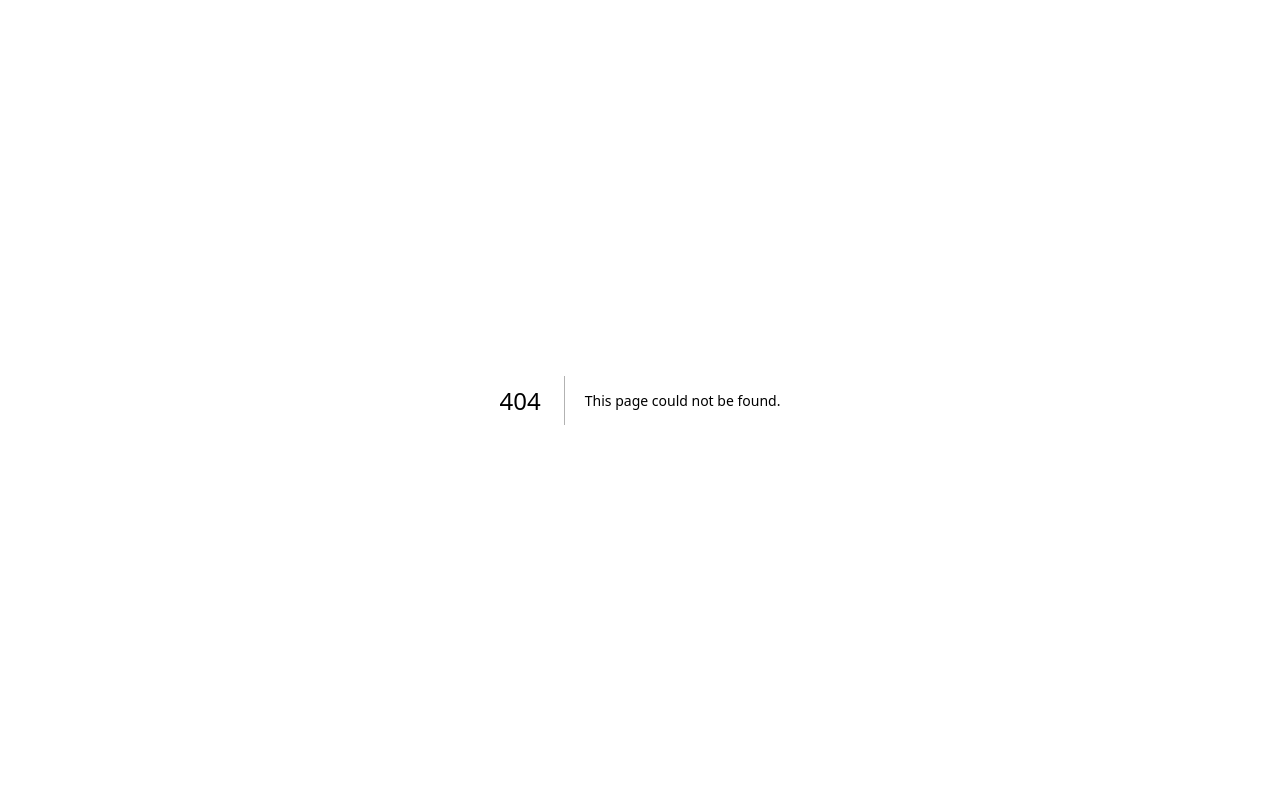
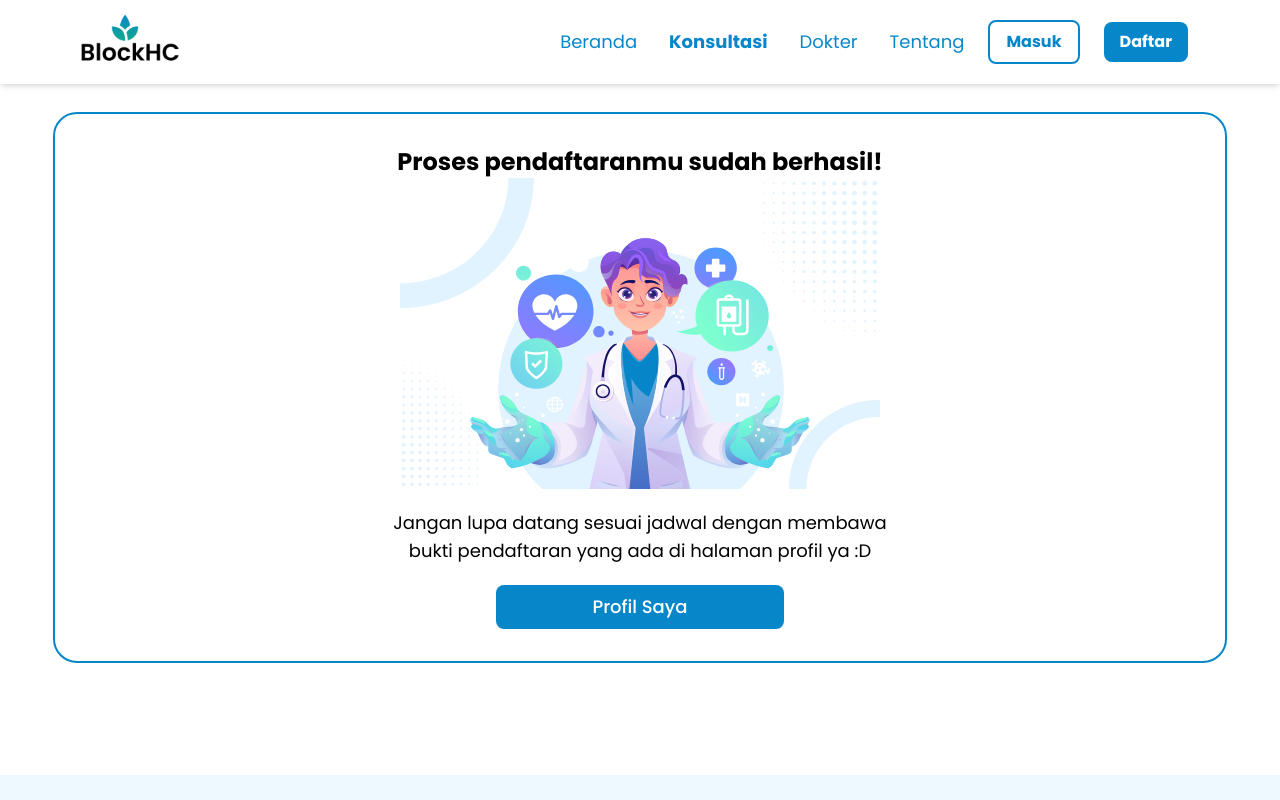
Before and after one commit to ranimp/blockhc, a Next.js app: page /konsultasi/success in a window 1280 px wide. Before the commit this address had no page. Shown: the top 800 px of the page. Built offline with nearby package versions, Linux system fonts and the light colour scheme.

Commit message:
success page dn

```diff
--- /dev/null
+++ b/pages/konsultasi/success.tsx
@@ -0,0 +1,36 @@
+import { Fragment } from 'react';
+import Head from 'next/head';
+import Navbar from './../../components/navbar/index';
+import Footer from './../../components/footer/index';
+import Link from 'next/link';
+import Button from './../../components/button/index';
+import Image from 'next/image';
+
+const Success = () => {
+  return (
+    <Fragment>
+      <Head>
+        <title>Blockchain Health Care</title>
+      </Head>
+      <nav>
+        <Navbar konsultasi = {true} />
+      </nav>
+      <main className="my-28">
+        <div className="flex flex-col items-center justify-center w-11/12 bg-white mx-auto py-8 border-2 border-medium-blue rounded-3xl">
+          <h1 className="font-bold text-lg lg:text-2xl text-center">Proses pendaftaranmu sudah berhasil! </h1>
+          <Image src="/images/success.svg" alt='success' width={480} height={100}/>
+          <p className="text-xs lg:text-lg text-center mt-5 px-2">Jangan lupa datang sesuai jadwal dengan membawa </p>
+          <p className="text-xs lg:text-lg text-center mb-5 px-2">bukti pendaftaran yang ada di halaman profil ya :D</p>
+          <Link href='/profil'>
+            <Button type="btn-wide-sm" title="Profil saya" />
+          </Link>
+        </div>
+      </main>
+      <footer>
+        <Footer />
+      </footer>
+    </Fragment>
+  )
+}
+
+export default Success;
```
Also changed, not shown: public/images/success.svg (added).
